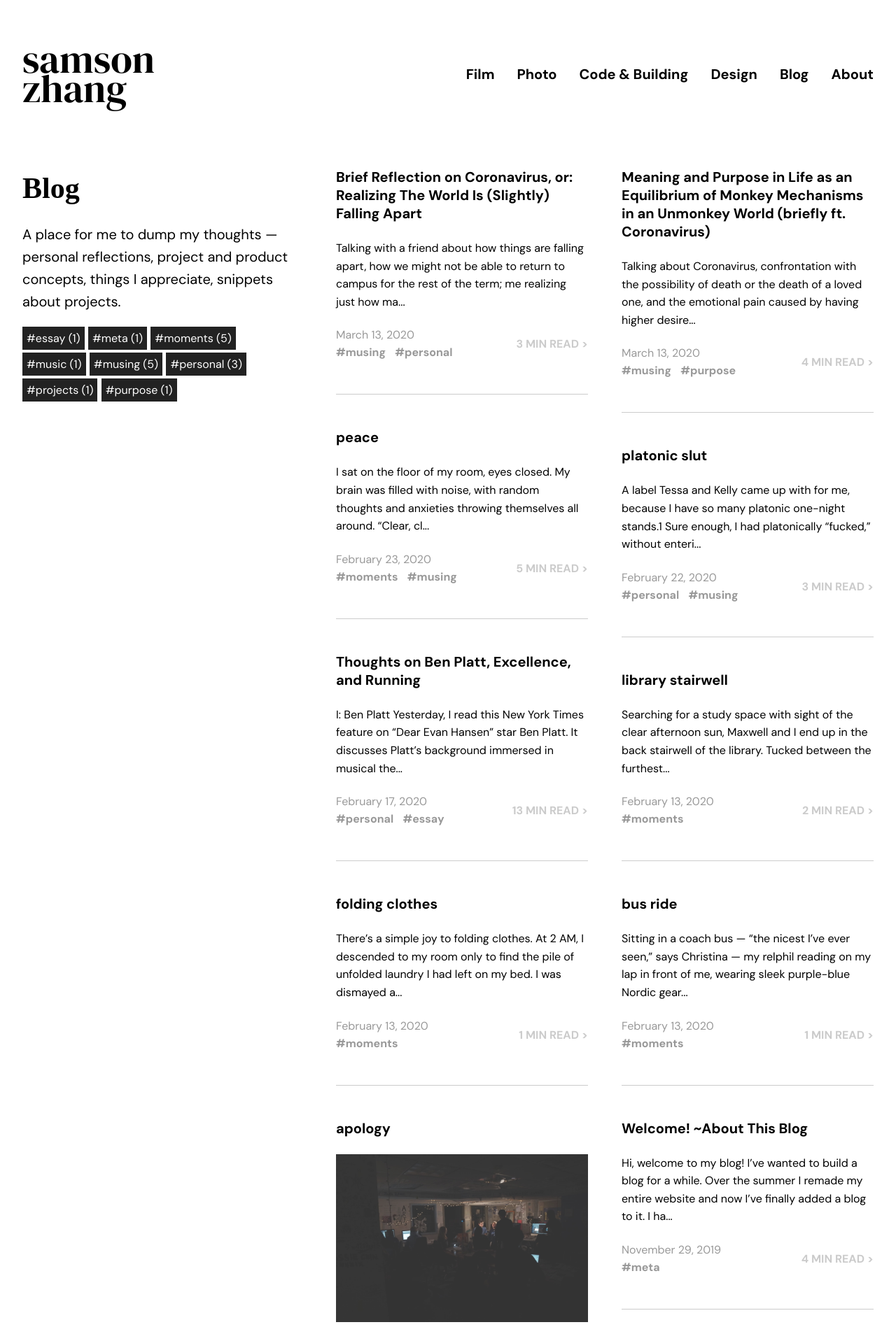
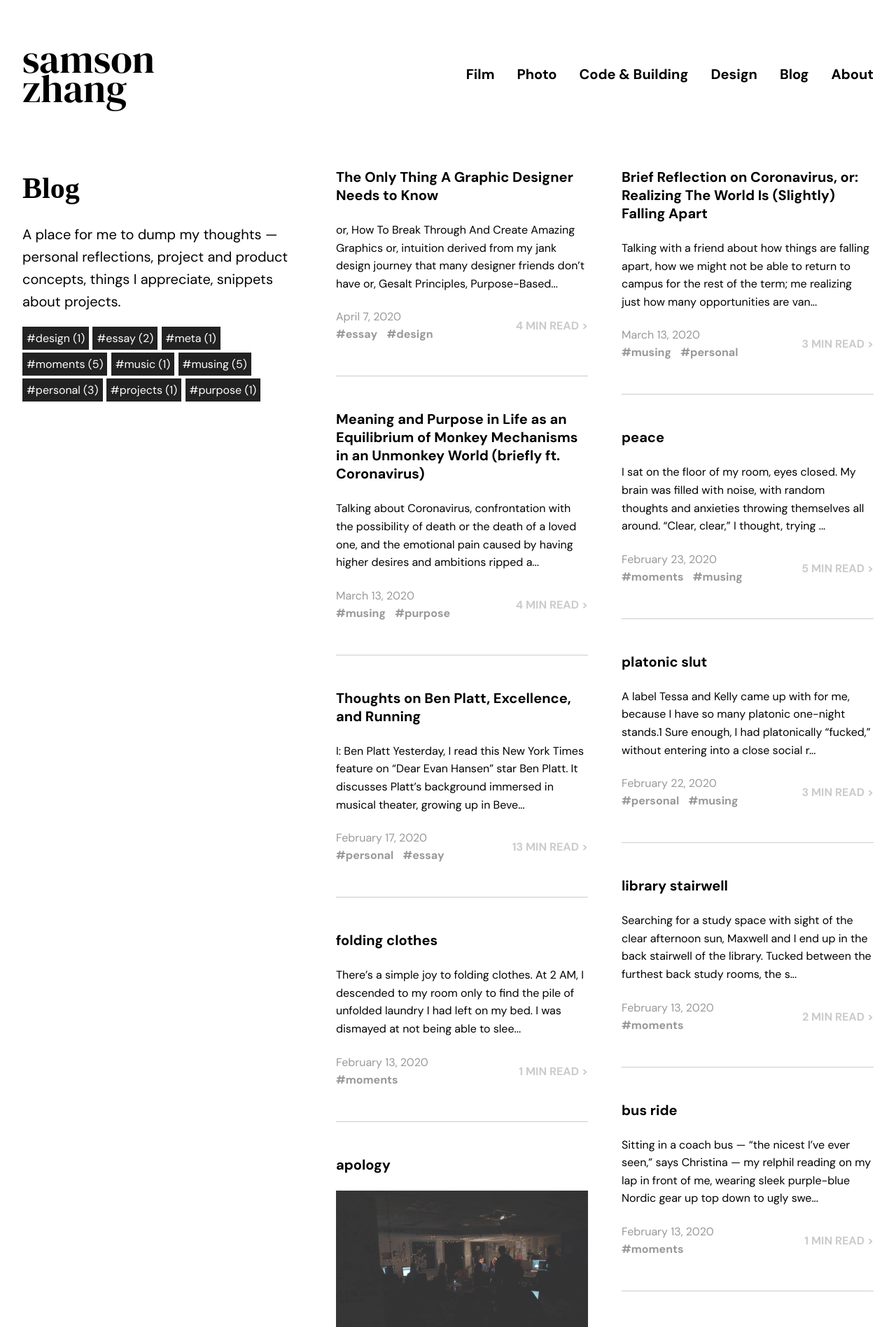
Before and after one commit to wwsalmon/portfolio, a Jekyll site: the page built from blog.md, in a window 1280 px wide. Shown: the top 1897 px of the page at 70% size. Built offline with Jekyll 4.4.1, drawn with Linux system fonts in a browser that asks for light colours; some web fonts are replaced; part of the change alters nothing that is shown; some of the changed text lies outside the part shown.

Commit message:
publish gestalt article

```diff
--- a/_layouts/blog.html
+++ b/_layouts/blog.html
@@ -18,7 +18,7 @@ layout: default
                 {% include post-firstimage-include.html %}
                 {% endif %}
                 {% if yesimage != true %}
-                <p>{{ post.content | strip_html | truncate: 156 }}</p>
+                <p>{{ post.content | strip_html | truncate: 180 }}</p>
                 {% endif %}
             </a></div>
             <div class='post-bottom'>
--- /dev/null
+++ b/_posts/2020-04-07-the-only-thing-a-graphic-designer-needs-to-know.md
@@ -0,0 +1,41 @@
+---
+title: The Only Thing A Graphic Designer Needs to Know
+layout: post
+tags: essay design
+date: '2020-04-07 22:15:27'
+noimage: true
+---
+
+or, How To Break Through And Create Amazing Graphics
+or, intuition derived from my jank design journey that many designer friends don’t have
+or, Gesalt Principles, Purpose-Based Design, or Function over Form
+
+<hr/>
+
+[B] is an amazing graphic designer. He can whisk beautiful icons, illustrations, and patterns out of thin air, take an assignment and turn it into beautiful eye candy to use as a logo or printed on a t-shirt. [S], too; beyond her beautiful graphics for our paper, her spotify playlist covers have a pristine aesthetic. Yet, when it comes to info-heavy graphics, websites, posters, and more advanced layouts, they struggle. The graphic-y parts are gorgeous as always, but something about the spacing, the fonts, the composition, just feels tacky and amateurish, deft and experienced as the designers are.
+
+I’m not the greatest at the free-flowing, artistic side of graphic design. At best, I spend way too much time tracing and refining a sketch, or ask a friend to help. I first learned design by making interface mockups, concept redesigns of popular programs, websites, operating system UIs. Like artists who diligently consume the work of other artists, learn from the greats and read up on theory, I learned from software designers and UI/UX researchers. As I moved into branding, editorial design, advertisements, posters, social media graphics, you name it (just for small projects and clients — I claim no real professional education or experience), I brought a completely different intuition. With a pen tool in Illustrator, I struggle a little; but that gap in presentation, that off-putting tackiness, is exactly what I knew how to address.
+
+What is this intuition?
+
+I don’t have exactly specific wording for it (admittedly, I'm not at all rigorously well read on design), but something I’ve found that feels like it gets close is something called Gestalt Principles. What are Gestalt Principles? Here’s what [Smashing Magazine](https://www.smashingmagazine.com/2014/03/design-principles-visual-perception-and-the-principles-of-gestalt/) has to say:
+
+> “The whole is other than the sum of the parts.” — Kurt Koffka
+>
+> The quote above is gestalt in a nutshell. When human beings see a group of objects, we perceive their entirety before we see the individual objects. We see the whole as more than the sum of the parts, and even when the parts are entirely separate entities, we’ll look to group them as some whole.
+
+Essentially, Gestalt principles are a set of ideas from psychology about how the mind pieces together an arrangement of things: perceiving elements as grouped together, standing out, or continuous. Some of these rules have fancy applications, like the rules of closure and figure/ground; others are incredibly intuitive and straightforward, like proximity and similarity.
+
+Gestalt principles are most powerful not when used in isolation to achieve a specific effect, but when you can understand them and bake them into your intuition. More accurately, these understandings are already in your brain; that’s how they were identified in the first place. The use of these fancy names and theories is to bring these understandings up to the consciousness, and apply them to your designs, to make them feel “right.” When you do that, they become prettier, more readable, and more engaging. This is the connection that I’ve observed tons of new designers missing; it’s hard to realize and hone without it being pointed out to you, so that’s what I hope this blog post and any further readings will do for anybody reading.
+
+How do you apply these principles? Let my examples for The Phillipian’s Graphic Style Guide demonstrate:
+
+![]({{ site.baseurl }}/img/blog/2020-04/gestalt1.png)
+
+![]({{ site.baseurl }}/img/blog/2020-04/gestalt2.png)
+
+![]({{ site.baseurl }}/img/blog/2020-04/gestalt3.png)
+
+In the realm of a contained illustration, logo, or simple social media graphic, you can rely on artistic intuition to deliver you to something that looks good and is effective. But across a larger poster, magazine cover, infographic, or website, with tons of elements that need to be carefully placed, balanced, and adjusted, it’s critical to think through your design decisions and know what they’re doing.
+
+Gestalt is not a free ticket to well-done designs. The above examples talk about spacing and typography, topics with whole worlds of nuance and theory to dive into. But Gestalt can be a good starting point, a framework to check your own thinking against, ideas to hone your design intuition with. Gestalt, and not just Gestalt but clear thinking and continuous learning about design, is how you expand your capabilities, break through the wall of tackiness, and create complex designs you can be proud of.
--- a/_sass/blog.scss
+++ b/_sass/blog.scss
@@ -145,7 +145,7 @@ $blogmargin: 48px;
         max-width: 100%;
     }
 
-    p, ul, ol, figure, blockquote, img, .highlight{
+    p, ul, ol, figure, blockquote, img, .highlight, hr{
         box-sizing: border-box;
         max-width: 700px;
         margin: 24px auto;
@@ -154,6 +154,10 @@ $blogmargin: 48px;
             border-bottom: 1px solid #0026FF;
             color: #0026FF;
         }
+    }
+
+    hr{
+        margin: 48px auto;
     }
 
     sup a{
```
Also changed, not shown: img/blog/2020-04/gestalt1.png (added), img/blog/2020-04/gestalt2.png (added), img/blog/2020-04/gestalt3.png (added).
